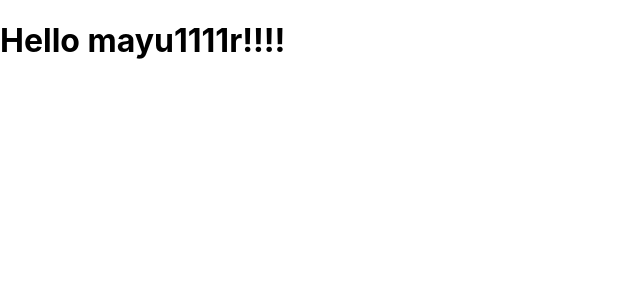
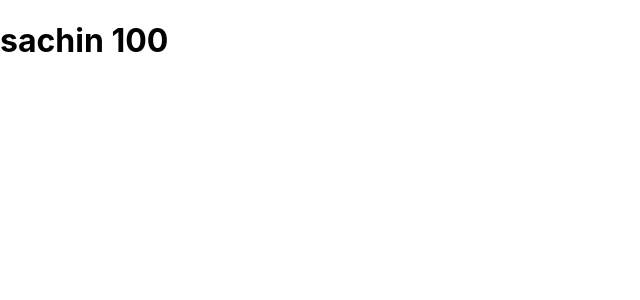
Before and after one commit to mayurpawar0809/react-projapp1, a React (Create React App) app in the folder myapp1/: page / in a window 1280 px wide. Shown: the top 300 px of the page, without its empty margins (0-640 px from the left). Built offline with nearby package versions, Linux system fonts and the light colour scheme.

Commit message:
add element

```diff
--- a/myapp1/src/App.js
+++ b/myapp1/src/App.js
@@ -2,13 +2,15 @@ import logo from "./logo.svg";
 import "./App.css";
 
 function App() {
+  let id = 100;
+  let name = "sachin";
   return (
     <div>
-      <h1>Hello mayu1111r!!!!</h1>
+      <h1>
+        {name} {id}
+      </h1>
     </div>
   );
-
-
 }
 
 export default App;
```
